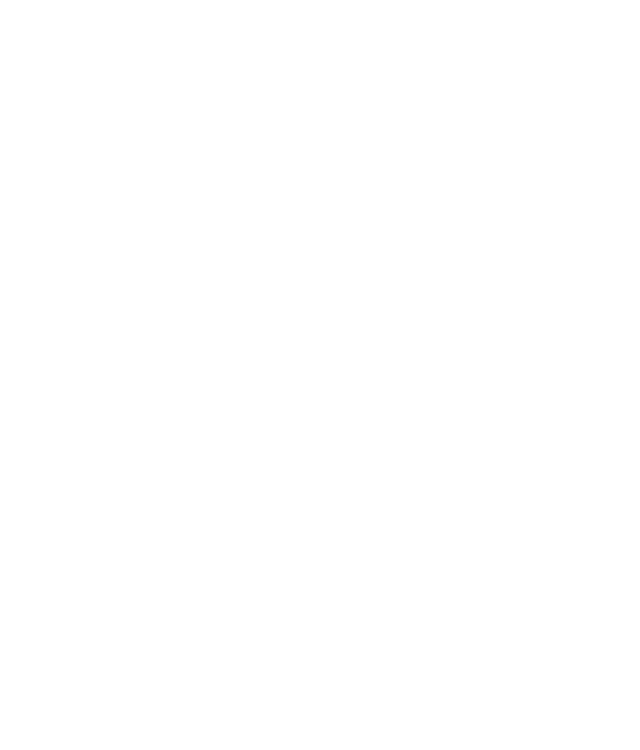
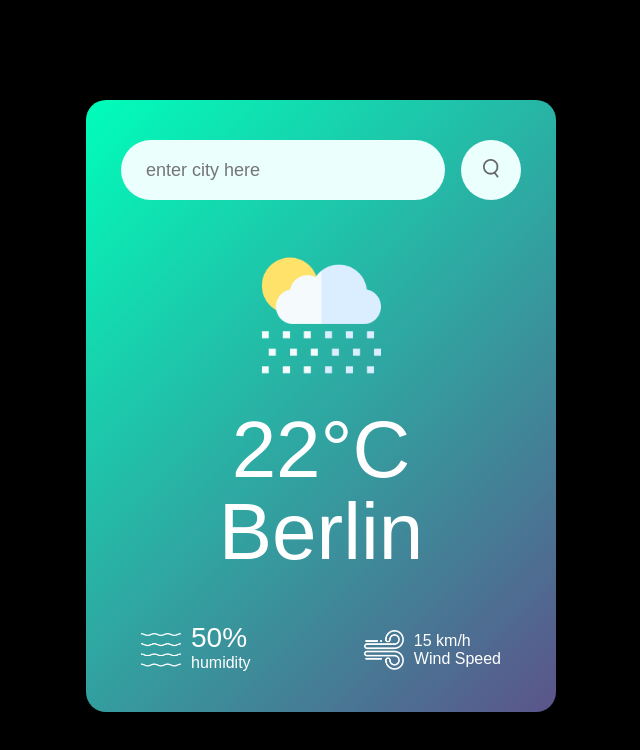
Before and after one commit to abust016/WeatherApp2024, a plain HTML site: page index.html in a window 1280 px wide. Shown: the whole page, without its empty margins (319-959 px from the left). Drawn offline with Linux system fonts and the light colour scheme; no server answers.

Commit message:
Connected the App to the Weather API

```diff
--- a/index.html
+++ b/index.html
@@ -8,6 +8,51 @@
     <link rel="stylesheet" href="style.css">
 </head>
 <body>
+    <div class="card">
+        <div class="search">
+            <input type="text" placeholder="enter city here" spellcheck="false">
+            <button><img src="images/search.png" alt=""></button>
+        </div>
+        <div class="weather">
+            <img src="images/rain.png" class="weather-icon">
+            <h1 class="temp">22°C</h1>
+            <h2 class="city">Berlin</h2>
+            <div class="details">
+                <!--Tow columns for the reading of wind and humidity-->
+                <div class="col">
+                    <img src="images/humidity.png">
+                    <div>
+                        <p class="humidity">50%</p>
+                        <p>humidity</p>
+                    </div>
+                </div>
+                <div class="col">
+                    <img src="images/wind.png">
+                    <div>
+                        <p class="wind">15 km/h</p>
+                        <p>Wind Speed</p>
+                    </div>
+                </div>
+            </div>
+        </div>
+    </div>
+    <script>
+        const apiKey = "0f2ec95146984ac7f74a787bdd3134db";
+        const apiUrl = "https://api.openweathermap.org/data/2.5/weather?units=metric&q=bangalore";
+
+        async function checkWeather(){
+            const response = await fetch(apiUrl + `&appid=${apiKey}`);
+            var data = await response.json();
+            console.log(data);
+
+            document.querySelector(".city").innerHTML = data.name; //updating the city name
+            document.querySelector(".temp").innerHTML = data.main.temp + "°C"; //updating the temp of the city
+            document.querySelector(".humidity").innerHTML = data.main.humidity + "%"; //updating the humidity of the city
+            document.querySelector(".wind").innerHTML = data.wind.speed + "km/h"; //updating the wind of the city
+
+        }
+        checkWeather();
+    </script>
 
 </body>
 </html>
--- a/style.css
+++ b/style.css
@@ -4,3 +4,85 @@
     font-family: 'Poppins', sans-serif;
     box-sizing: border-box;
 }
+
+body{
+    background: black;
+}
+
+.card{
+    width: 90%;
+    max-width: 470px;
+    background: linear-gradient(135deg, #00feba, #5b548a);
+    color: #fff;
+    margin: 100px auto 0;
+    border-radius: 20px;
+    padding: 40px 35px;
+    text-align: center;
+}
+
+.search{
+    width: 100%;
+    display: flex;
+    align-items: center;
+    justify-content: space-between;
+}
+
+.search input{
+    border: 0;
+    outline: 0;
+    background: #ebfffc;
+    color: #555;
+    padding: 10px 25px;
+    height: 60px;
+    border-radius: 30px;
+    flex: 1;
+    margin-right: 16px;
+    font-size: 18px;
+}
+.search button{
+    border: 0;
+    outline: 0;
+    background: #ebfffc;
+    border-radius:  50%;
+    width: 60px;
+    height: 60px;
+    cursor: pointer;
+}
+
+.search button img{
+    width: 16px;
+}
+.weather-icon{
+    width: 170px;
+    margin-top: 30px;
+}
+.weather h1{
+    font-size: 80px;
+    font-weight: 500;
+}
+.weather h2{
+    font-size: 80px;
+    font-weight: 500;
+    margin-top: -10px;
+}
+.details{
+    display: flex;
+    align-items: center;
+    justify-content: space-between;
+    padding: 0 20px;
+    margin-top: 50px;
+}
+.col{
+    display: flex;
+    align-items: center;
+    text-align: left;
+
+}
+.col img{
+    width: 40px;
+    margin-right: 10px;
+}
+.humidity{
+    font-size: 28px;
+    margin-top: -6px;
+}
```
